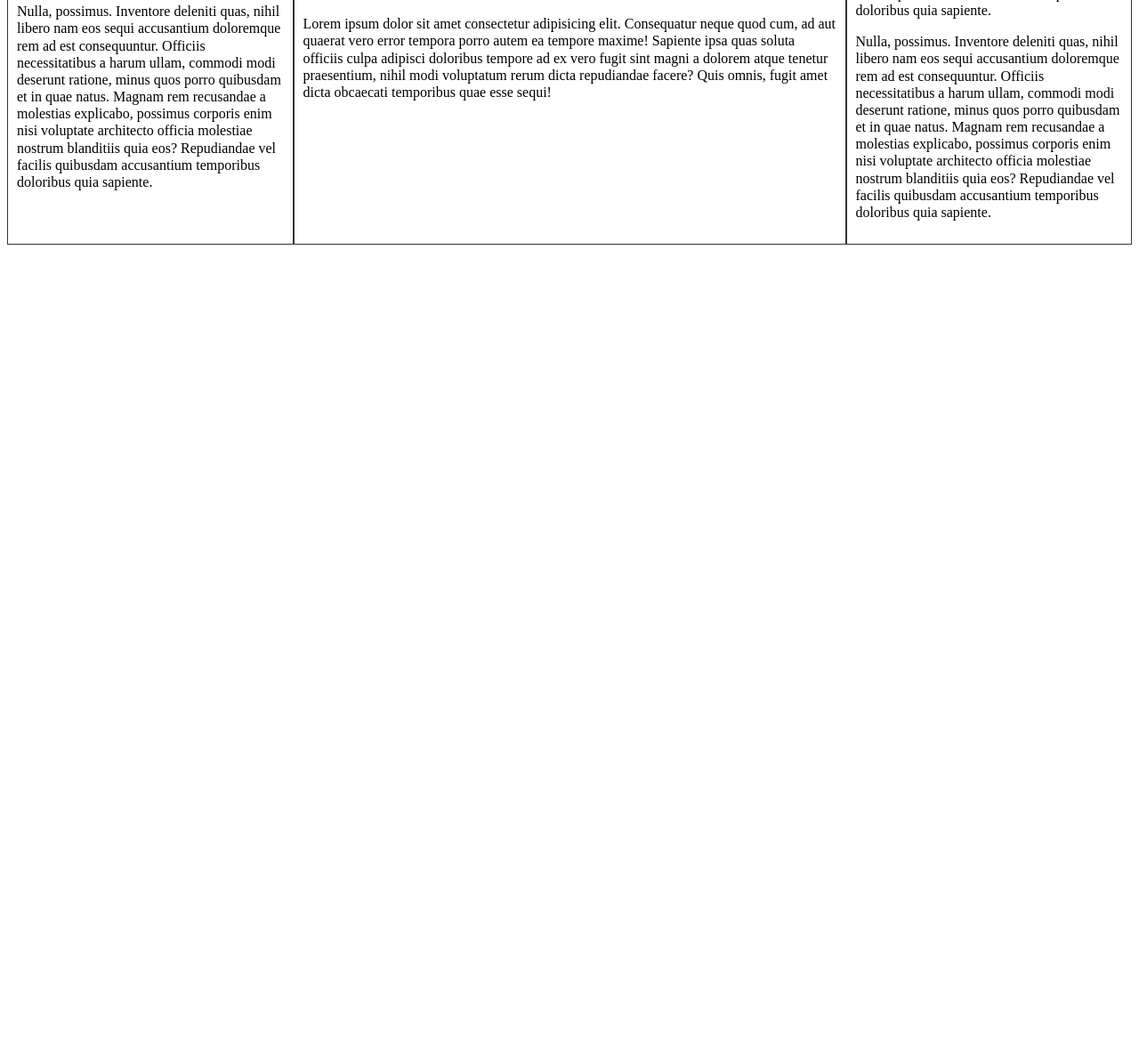
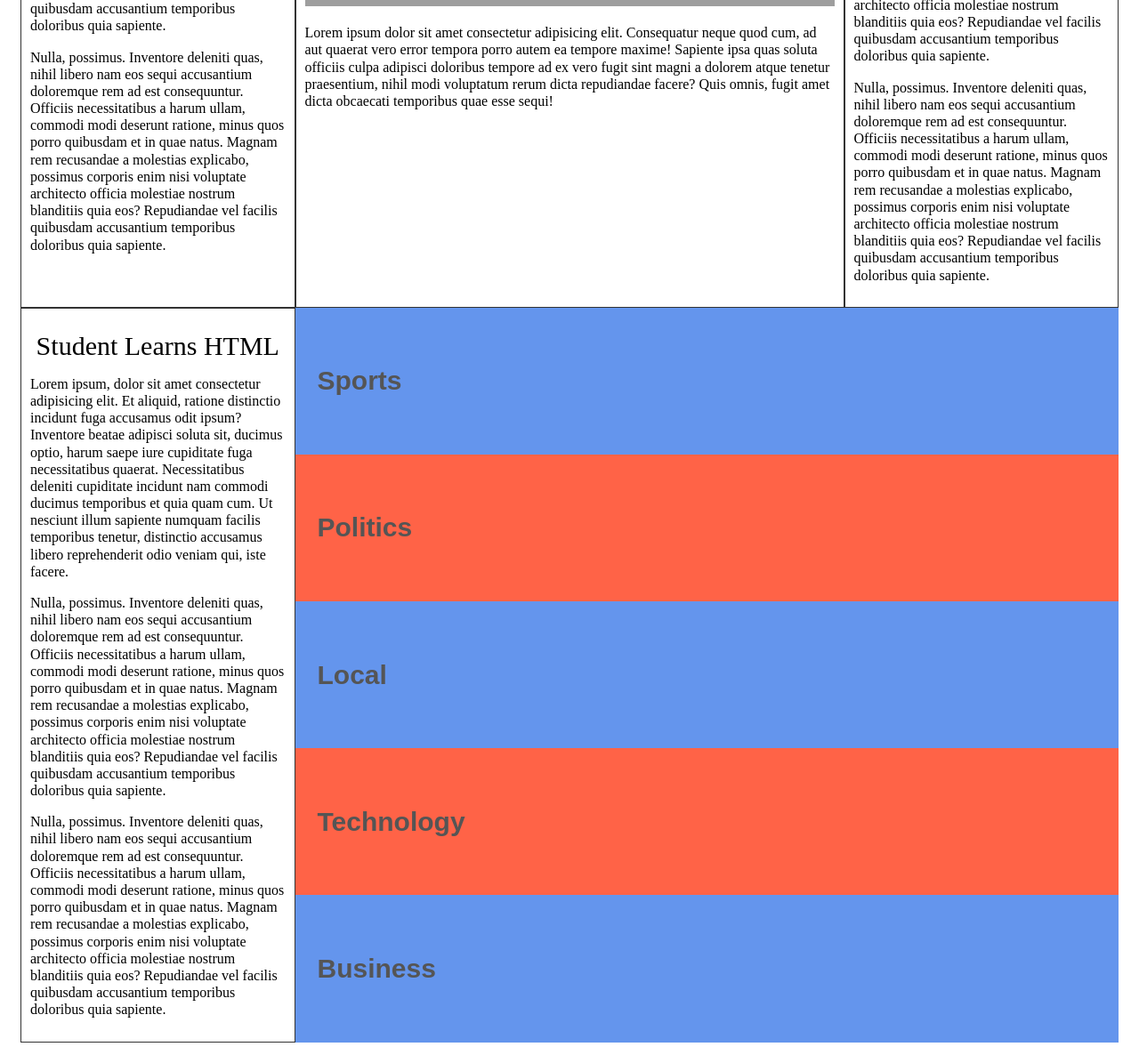
Before and after one commit to utsavgwa/website-one, a plain HTML site: page index.html in a window 1280 px wide. Shown: the part 750-1945 px from the top of the page at 89% size. Before the commit the page ends 1033 px from the top, so only its background shows below. Drawn offline with Linux system fonts and the light colour scheme; grey boxes are pictures that could not be loaded.

Commit message:
first fem page done

```diff
--- a/index.html
+++ b/index.html
@@ -29,5 +29,31 @@
       <p class="story-para">Nulla, possimus. Inventore deleniti quas, nihil libero nam eos sequi accusantium doloremque rem ad est consequuntur. Officiis necessitatibus a harum ullam, commodi modi deserunt ratione, minus quos porro quibusdam et in quae natus. Magnam rem recusandae a molestias explicabo, possimus corporis enim nisi voluptate architecto officia molestiae nostrum blanditiis quia eos? Repudiandae vel facilis quibusdam accusantium temporibus doloribus quia sapiente.</p>
     </article>
   </section>
+  <section class="row">
+    <article class="story quarter">
+      <h1 class="story-title">Student Learns HTML</h1>
+      <p class="story-para">Lorem ipsum, dolor sit amet consectetur adipisicing elit. Et aliquid, ratione distinctio incidunt fuga accusamus odit ipsum? Inventore beatae adipisci soluta sit, ducimus optio, harum saepe iure cupiditate fuga necessitatibus quaerat. Necessitatibus deleniti cupiditate incidunt nam commodi ducimus temporibus et quia quam cum. Ut nesciunt illum sapiente numquam facilis temporibus tenetur, distinctio accusamus libero reprehenderit odio veniam qui, iste facere.</p>
+      <p class="story-para">Nulla, possimus. Inventore deleniti quas, nihil libero nam eos sequi accusantium doloremque rem ad est consequuntur. Officiis necessitatibus a harum ullam, commodi modi deserunt ratione, minus quos porro quibusdam et in quae natus. Magnam rem recusandae a molestias explicabo, possimus corporis enim nisi voluptate architecto officia molestiae nostrum blanditiis quia eos? Repudiandae vel facilis quibusdam accusantium temporibus doloribus quia sapiente.</p>
+      <p class="story-para">Nulla, possimus. Inventore deleniti quas, nihil libero nam eos sequi accusantium doloremque rem ad est consequuntur. Officiis necessitatibus a harum ullam, commodi modi deserunt ratione, minus quos porro quibusdam et in quae natus. Magnam rem recusandae a molestias explicabo, possimus corporis enim nisi voluptate architecto officia molestiae nostrum blanditiis quia eos? Repudiandae vel facilis quibusdam accusantium temporibus doloribus quia sapiente.</p>
+    </article>
+    <ul class="nav-list quarter-three">
+      <!--we used emmet here, li.nav-item*5-->
+      <li class="nav-item">
+        <a href="#">Sports</a>
+      </li>
+      <li class="nav-item">
+        <a href="#">Politics</a>
+      </li>
+      <li class="nav-item">
+        <a href="#">Local</a>
+      </li>
+      <li class="nav-item">
+        <a href="#">Technology</a>
+      </li>
+      <li class="nav-item">
+        <a href="#">Business</a>
+      </li>
+    </ul>
+  </section>
 </body>
 </html>
--- a/styles.css
+++ b/styles.css
@@ -1,10 +1,16 @@
+* {
+  box-sizing: border-box;
+}
 
+body {
+  padding: 15px;
+}
 .main-brand{
   font-size: 70px;
   text-align: center;
   font-weight: normal;
   font-family: 'Pacifico', cursive;
-  margin: 50px 0;
+  margin: 30px 0 60px 0;
 }
 .story-title{
   font-weight: normal;
@@ -26,12 +32,49 @@
 }
 .quarter{
   width: 25%;
-  /*flex-grow: 1;tried this but it adjusts width*/
+  /*flex: 1;tried this but it adjusts width*/
 }
 .half{
   width: 50%;
-  /*flex-grow: 2; tried this but it adjusts width*/
+  /*flex: 2; tried this but it adjusts width*/
 }
 .half-image{
   width:100%;
 }
+.quarter-three{
+    width: 75%;
+    /*flex: 3; tried this but it adjusts width*/
+}
+.nav-list{
+  display: flex;
+  flex-direction: column;
+  margin: 0;
+  padding: 0;
+  list-style: none;/*this is to change bullet list appearance */
+}
+.nav-item{
+  width: 100%;
+  flex: 1;
+  display: flex;
+  align-items: center;
+  padding-left: 25px;
+  font-size: 30px;
+  color: #555;
+  font-weight: bold;
+  font-family: Arial, Helvetica, sans-serif;
+}
+.nav-item a{
+  text-decoration: none;
+  color: #555;
+}
+.nav-item a:hover{
+  text-decoration: underline;
+  cursor: pointer;
+}
+.nav-item:nth-child(2n+1){
+  background-color: cornflowerblue;
+}
+
+.nav-item:nth-child(2n){
+  background-color:tomato;
+}
```
